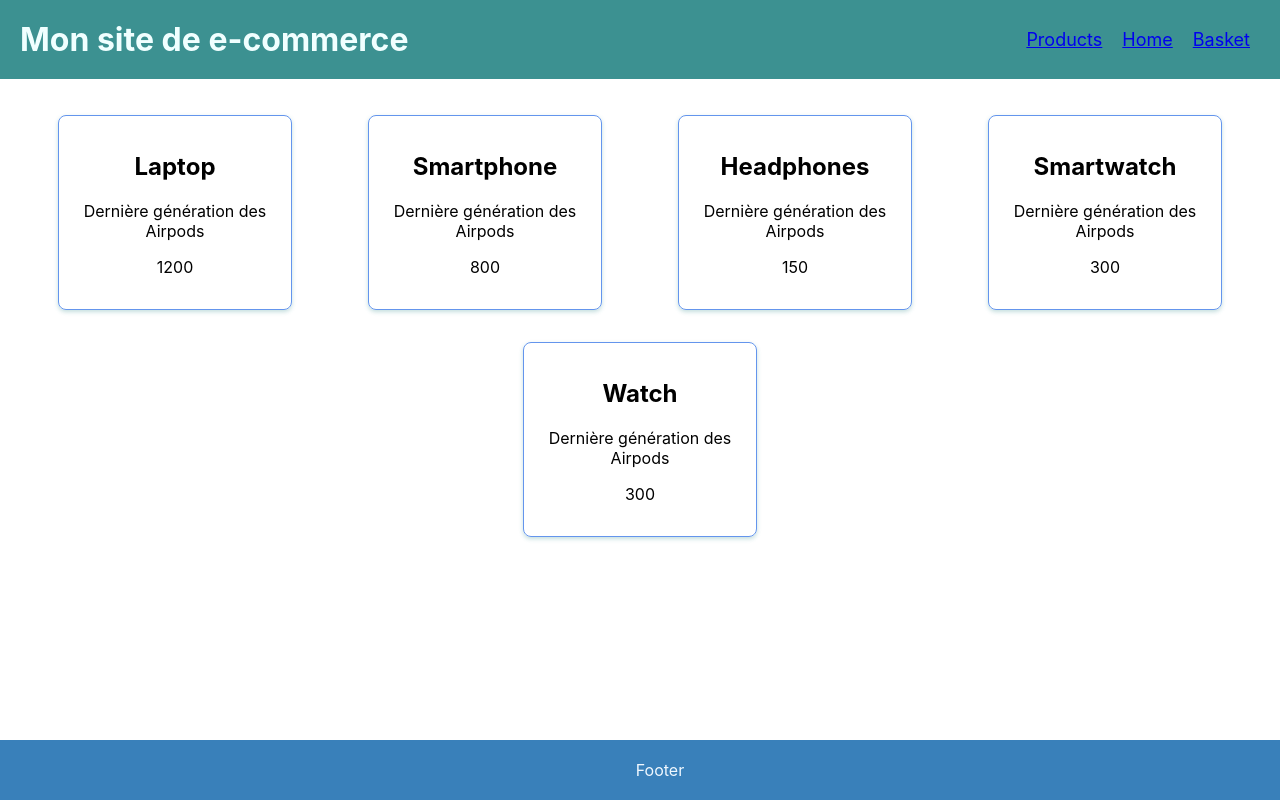
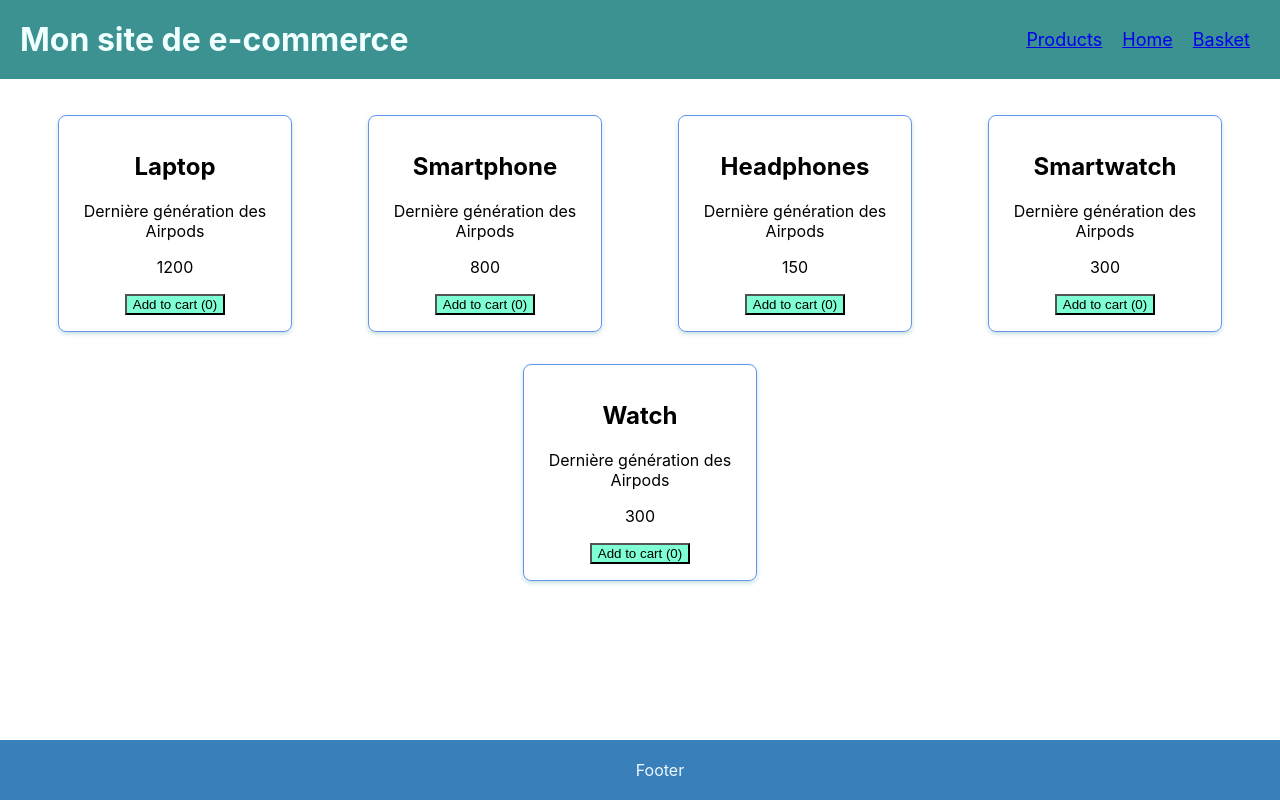
Before and after one commit to Marjo14/ecomm, a React (Create React App) app: page /products in a window 1280 px wide. Built offline with nearby package versions, Linux system fonts and the light colour scheme.

Commit message:
Add button + useState Count

```diff
--- a/src/App.css
+++ b/src/App.css
@@ -76,3 +76,8 @@ ul li {
   text-align: center;
 
 }
+
+.product_card button {
+  background-color: aquamarine;
+  text-align: left;
+}
--- a/src/App.js
+++ b/src/App.js
@@ -2,7 +2,7 @@ import './App.css';
 import { BrowserRouter as Router, Routes, Route } from 'react-router-dom';
 import Header from './components/Header';
 import Footer from './components/Footer';
-import Basket from './pages/Basket';
+import Cart from './pages/Cart';
 import Home from './pages/Home';
 import Products from './pages/Products';
 
@@ -15,7 +15,7 @@ function App() {
           <Routes>
             <Route path="/" element={<Home />} />
             <Route path="/products" element={<Products />} />
-            <Route path="/basket" element={<Basket />} />
+            <Route path="/cart" element={<Cart />} />
           </Routes>
         </main>
         <Footer />
--- a/src/components/Product.jsx
+++ b/src/components/Product.jsx
@@ -1,12 +1,23 @@
 import React from 'react'
+import { Link } from 'react-router-dom'
 
-export const Product = ({name,price,description}) => {
+export const Product = ({ name, price, description }) => {
+  const [count, setCount] = React.useState(0);
+
+  const handleClick = () => {
+    setCount(count + 1);
+
+  };
+
   return (
     <div className='product_card'>
+      <h2>{name}</h2>
+      <p>{description}</p>
+      <p>{price}</p>
+      <button type="button" onClick={handleClick}>
+        Add to cart ({count})
+      </button>
 
-        <h2>{name}</h2>
-        <p> {description}</p>
-        <p>{price}</p>
     </div>
   )
 }
--- a/src/pages/Basket.jsx
+++ /dev/null
@@ -1,9 +0,0 @@
-import React from 'react'
-
-const Basket = () => {
-  return (
-    <div className='basket'>Basket</div>
-  )
-}
-
-export default Basket
--- a/src/pages/Home.jsx
+++ b/src/pages/Home.jsx
@@ -13,6 +13,7 @@ const Home = () => {
                         <h3>{nouveaute.name}</h3>
                         <p>{nouveaute.description}</p>
                         <p>{nouveaute.price} €</p>
+
                         <p></p>
                     </div>
                 ))}
--- a/src/pages/Products.jsx
+++ b/src/pages/Products.jsx
@@ -3,14 +3,16 @@ import Data from '../data/produits.json'
 import { Product } from '../components/Product'
 
 const Products = () => {
-    const [products, setproducts] = useState(Data)
+    const [products, setproducts] = useState(Data);
     return (
 
         <div className='products'>
             {products.map((Element) => (
                 <Product key={Element.id} name={Element.name} description={Element.description} price={Element.price} />
             ))}
-        </div>
+
+    </div>
+
     )
 }
 
```
